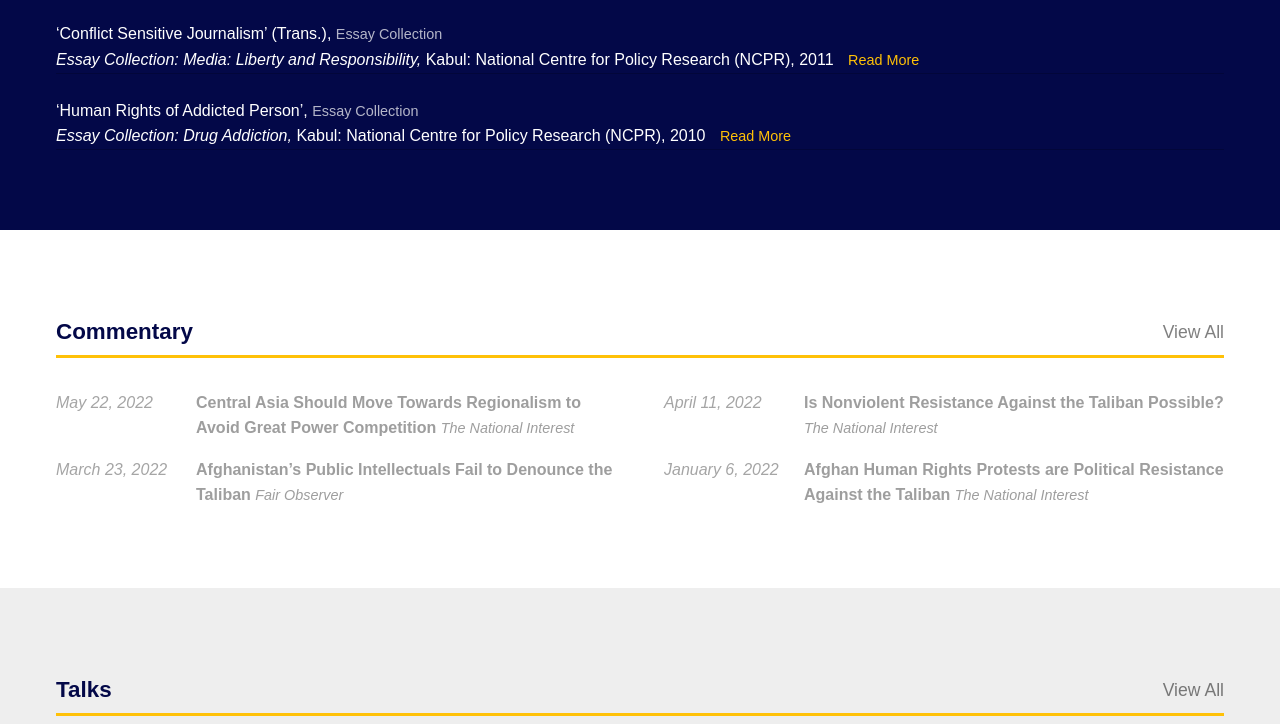
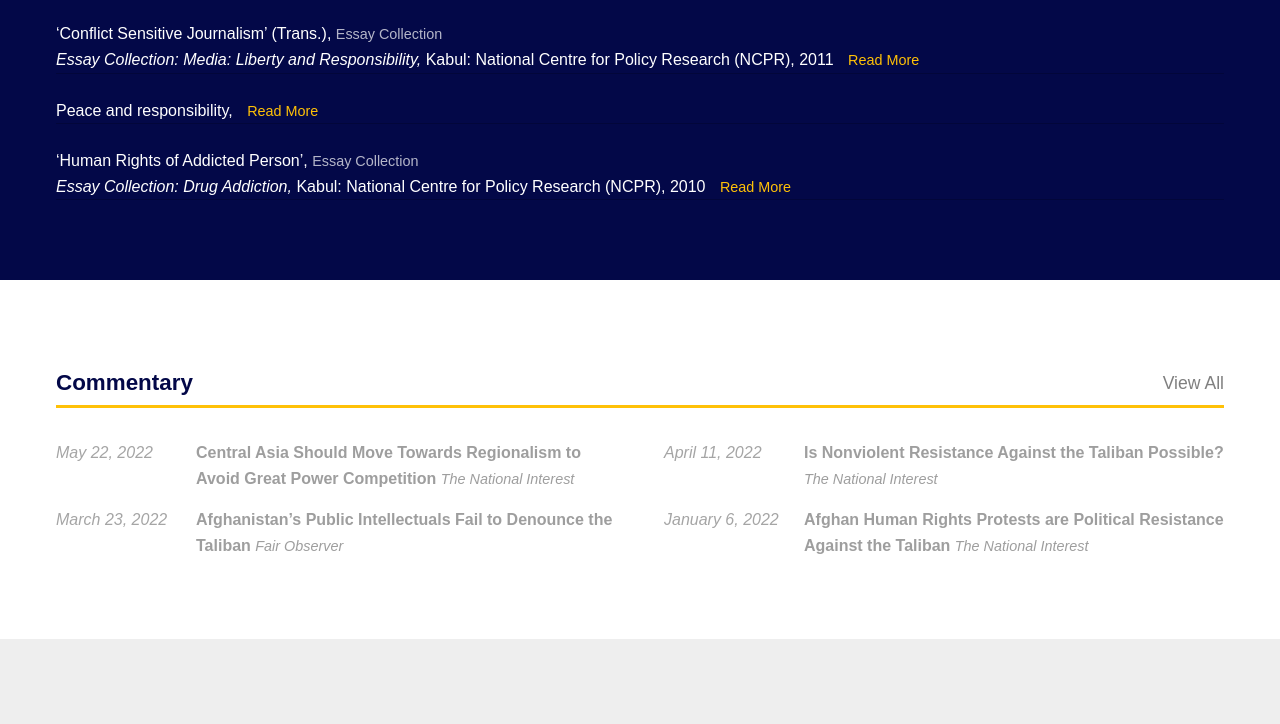
Before and after one commit to ahmad00005/omar-sadr, a plain HTML site: page index.html in a window 1280 px wide. Shown: the part 3108-3832 px from the top of the page. Drawn offline with nearby package versions, Linux system fonts and the light colour scheme.

Commit message:
add pdf file

```diff
--- a/index.html
+++ b/index.html
@@ -311,6 +311,15 @@
             </div>
             <div class="paper-container">
                 <p class="paper-title">
+                    Peace and responsibility,
+                    <a target="blank" class="paper-link" href="./files/Peace-and-Responsibility.pdf">
+                        Read More
+                    </a>
+                </p>
+
+            </div>
+            <div class="paper-container">
+                <p class="paper-title">
                     ‘Human Rights of Addicted Person’,
                     <span class="papers-name">Essay Collection</span>
                 </p>
```
Also changed, not shown: 1 other file.
